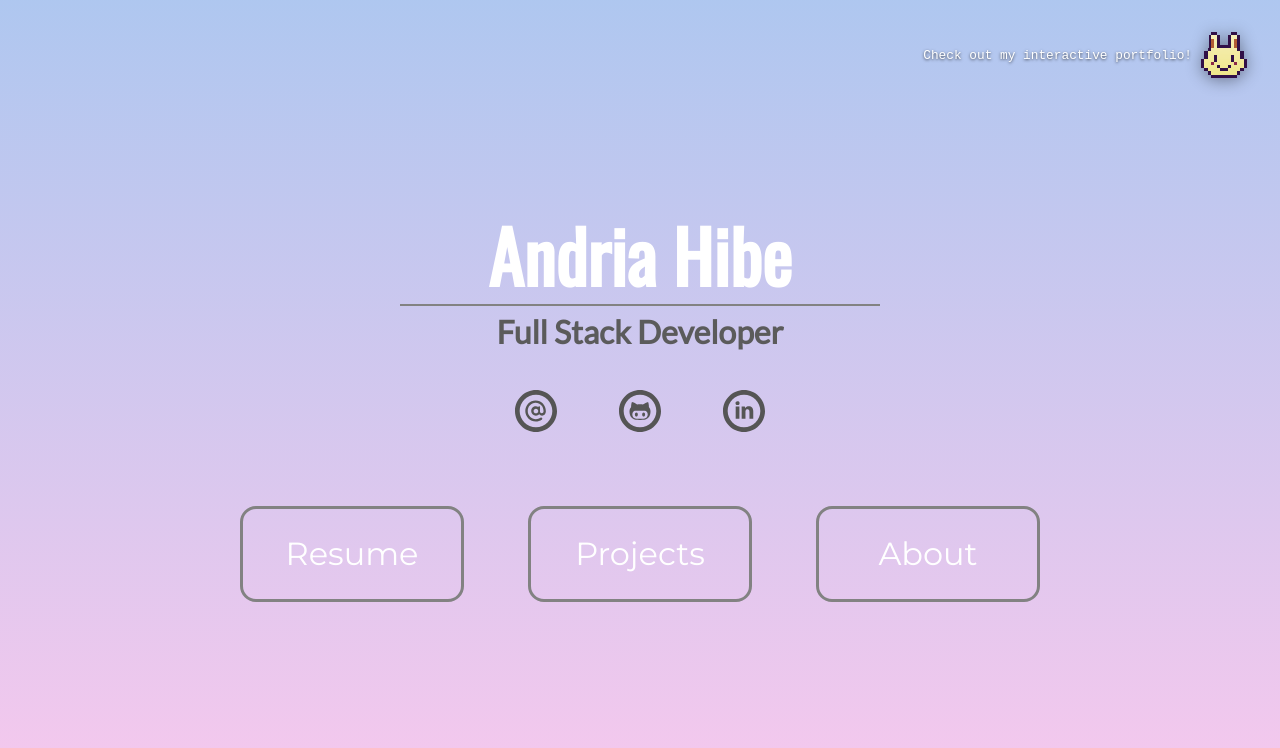
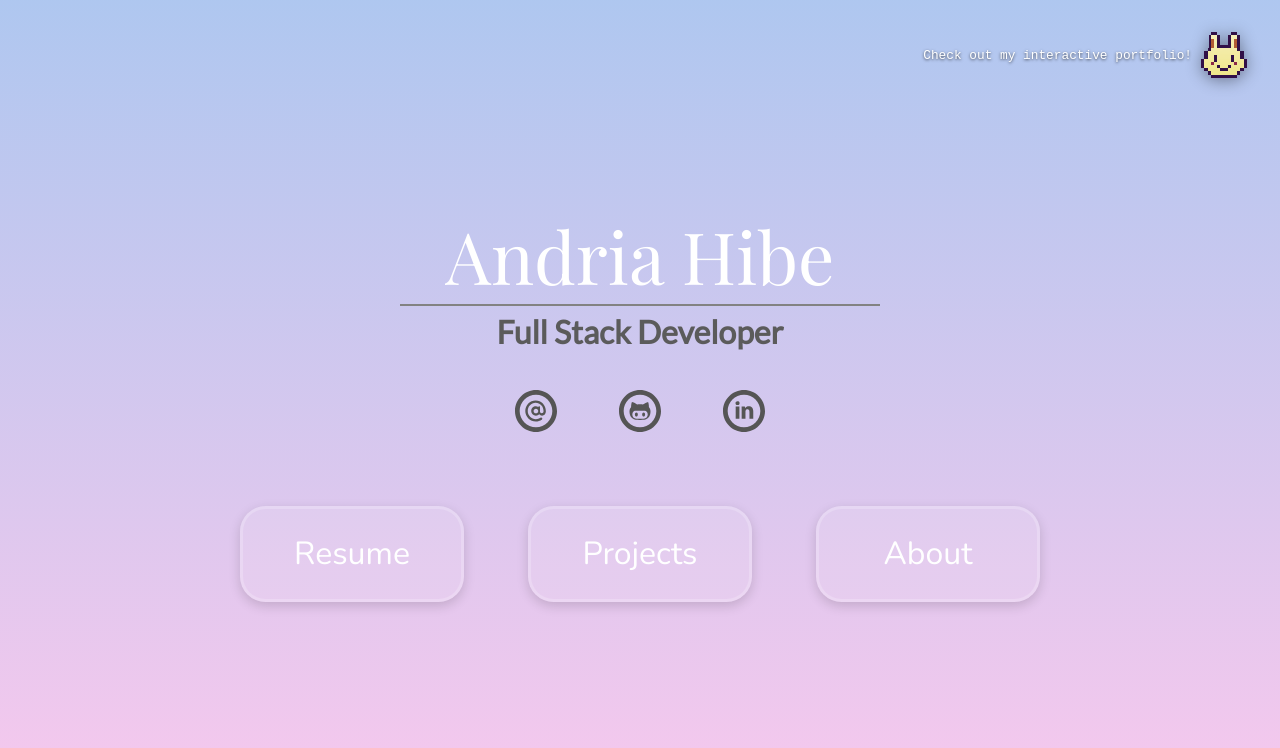
Before and after one commit to andria-hibe/andria-portfolio, a Gatsby site: page / in a window 1280 px wide. Built offline with nearby package versions, Linux system fonts and the light colour scheme; Gatsby itself is replaced by a stand-in of ours; a web font is replaced by a local one.

Commit message:
Major typography and UI improvements
Typography updates:
- Changed Oswald to Playfair Display for elegant serif headings
- Updated Montserrat to Nunito for friendly navigation elements
- Made home header thinner with font-weight 300
- Applied consistent Playfair Display headings across all pages

UI enhancements:
- Added glassmorphism effects to home page navigation buttons
- Implemented sparkle/shimmer hover effects on home buttons
- Made entire button areas clickable instead of just text
- Restored text color swap hover effect (white to gray)
- Improved button accessibility with proper focus states

Design consistency:
- Unified heading styles across about.jsx, resume.jsx, and projects.jsx
- Enhanced visual hierarchy with consistent typography
- Modern glassmorphism + sparkle combination for premium feel

```diff
--- a/gatsby-config.js
+++ b/gatsby-config.js
@@ -11,7 +11,7 @@ module.exports = {
     {
       resolve: `gatsby-plugin-google-fonts`,
       options: {
-        fonts: [`oswald`, `montserrat`, `lato`],
+        fonts: [`playfair display`, `nunito`, `lato`],
         display: 'swap',
       },
     },
--- a/src/components/globalStyle.jsx
+++ b/src/components/globalStyle.jsx
@@ -40,7 +40,7 @@ export const GlobalStyles = createGlobalStyle`
   }
 
   h1 {
-    font-family: Oswald;
+    font-family: 'Playfair Display', serif;
     text-align: center;
     font-size: 2rem;
     color: #5b5b5b;
--- a/src/pages/index.jsx
+++ b/src/pages/index.jsx
@@ -88,6 +88,7 @@ const MainContainer = styled.div`
 
 const HomeHeader = styled.h1`
   font-size: 2.5rem;
+  font-weight: 300;
   color: white;
   margin: 0;
   text-align: center;
@@ -139,30 +140,64 @@ const CardContainer = styled.div`
   }
 `
 
-const HomeCard = styled.div`
+const HomeCard = styled(GatsbyLink)`
   display: flex;
   align-items: center;
   justify-content: center;
   width: 7em;
   height: 3em;
-  border-radius: 0.5em;
-  border: 0.1em solid #828282;
+  border-radius: 0.8em;
+  border: 0.1em solid rgba(255, 255, 255, 0.2);
   margin: 1em;
   font-size: 2rem;
-  font-family: Montserrat;
+  font-family: 'Nunito', sans-serif;
   transition: all 0.3s ease;
   cursor: pointer;
+  text-decoration: none;
+  color: white;
+  background: rgba(255, 255, 255, 0.1);
+  backdrop-filter: blur(10px);
+  box-shadow: 0 4px 12px rgba(0, 0, 0, 0.15);
+  position: relative;
+  overflow: hidden;
+
+  &::before {
+    content: '';
+    position: absolute;
+    top: 0;
+    left: -100%;
+    width: 100%;
+    height: 100%;
+    background: linear-gradient(
+      90deg,
+      transparent,
+      rgba(255, 255, 255, 0.4),
+      transparent
+    );
+    transition: left 0.6s ease;
+  }
 
   &:hover {
     transform: scale(1.05);
-    border-color: #ffffff;
-    background: rgba(255, 255, 255, 0.1);
+    border-color: rgba(255, 255, 255, 0.4);
+    background: rgba(255, 255, 255, 0.2);
+    color: #828282;
+    box-shadow: 0 6px 20px rgba(0, 0, 0, 0.25);
+
+    &::before {
+      left: 100%;
+    }
   }
 
-  &:focus-within {
+  &:focus {
     outline: 2px solid #ffffff;
     outline-offset: 2px;
     transform: scale(1.05);
+    background: rgba(255, 255, 255, 0.2);
+
+    &::before {
+      left: 100%;
+    }
   }
 `
 
@@ -363,20 +398,14 @@ export default function Home() {
 
           <StaggeredAnimation delay="0.8s">
             <CardContainer role="navigation" aria-label="Main navigation">
-              <HomeCard>
-                <GatsbyLink to="/resume" aria-label="View resume page">
-                  Resume
-                </GatsbyLink>
+              <HomeCard to="/resume" aria-label="View resume page">
+                Resume
               </HomeCard>
-              <HomeCard>
-                <GatsbyLink to="/projects" aria-label="View projects page">
-                  Projects
-                </GatsbyLink>
+              <HomeCard to="/projects" aria-label="View projects page">
+                Projects
               </HomeCard>
-              <HomeCard>
-                <GatsbyLink to="/about" aria-label="View about page">
-                  About
-                </GatsbyLink>
+              <HomeCard to="/about" aria-label="View about page">
+                About
               </HomeCard>
             </CardContainer>
           </StaggeredAnimation>
--- a/src/pages/resume.jsx
+++ b/src/pages/resume.jsx
@@ -151,6 +151,8 @@ const Header = styled.header`
 `
 
 const Name = styled.h1`
+  font-family: 'Playfair Display', serif;
+  font-weight: 300;
   font-size: 2em;
   margin-bottom: 0.2em;
   color: #2c3e50;
@@ -189,6 +191,8 @@ const Section = styled.section`
 `
 
 const SectionTitle = styled.h2`
+  font-family: 'Playfair Display', serif;
+  font-weight: 300;
   font-size: 1.4em;
   color: #2c3e50;
   margin-bottom: 1em;
--- a/src/split-layout/nav.jsx
+++ b/src/split-layout/nav.jsx
@@ -75,7 +75,7 @@ const NavLinkContainer = styled.div`
 
 const NavLink = styled(GatsbyLink)`
   padding: 0.5rem 0.75rem;
-  font-family: Montserrat;
+  font-family: 'Nunito', sans-serif;
   font-size: 0.9rem;
   font-weight: 500;
   border-radius: 0.5rem;
```
Also changed, not shown: src/pages/about.jsx (+6 -1 lines), src/pages/projects.jsx (+8 -1 lines).
